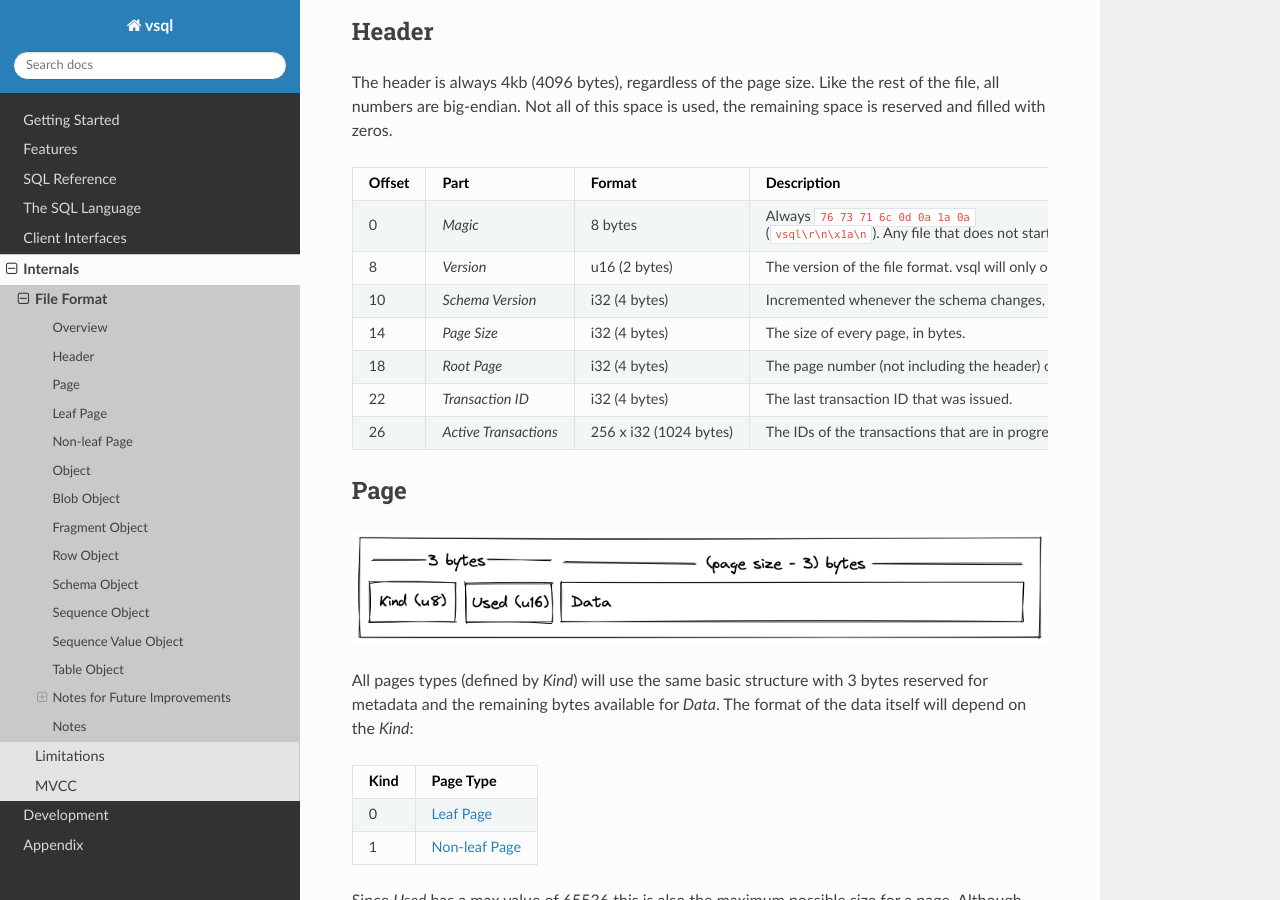
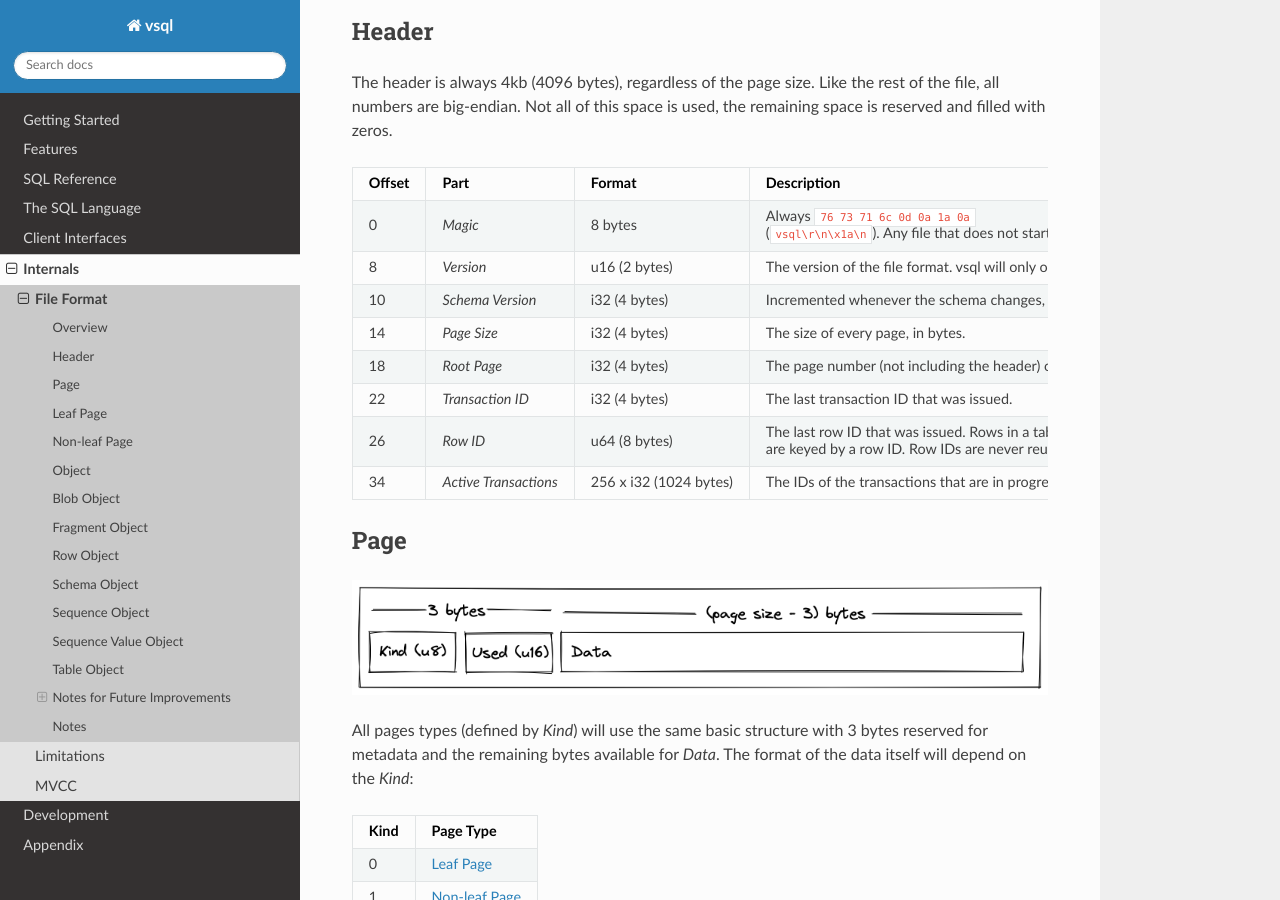
Before and after one commit to elliotchance/vsql, a Sphinx documentation site: the page built from docs/file-format.rst, in a window 1280 px wide and 900 px high, scrolled down 1170 px. Built offline with Sphinx 7.4.7 and the Read the Docs theme 3.1.0, drawn with Linux system fonts in a browser that asks for light colours.

Commit message:
storage: Use a counter in the file header for row IDs
Rows in tables without a PRIMARY KEY were keyed by the current time in
milliseconds, with a 1ms sleep after every insert to avoid collisions. The
last row ID is now kept in the file header and incremented under the write
lock, so IDs stay in insertion order and are never reused, even after a
rollback. This bumps the file format version to 14.

Fixes #44

Co-Authored-By: Claude Opus 5.5 <noreply@anthropic.com>

```diff
--- a/docs/file-format.rst
+++ b/docs/file-format.rst
@@ -49,7 +49,7 @@ remaining space is reserved and filled with zeros.
     - *Version*
     - u16 (2 bytes)
     - The version of the file format. vsql will only open a file with the
-      same version that it writes. The current version is 13.
+      same version that it writes. The current version is 14.
 
   * - 10
     - *Schema Version*
@@ -73,6 +73,12 @@ remaining space is reserved and filled with zeros.
     - The last transaction ID that was issued.
 
   * - 26
+    - *Row ID*
+    - u64 (8 bytes)
+    - The last row ID that was issued. Rows in a table without a ``PRIMARY
+      KEY`` are keyed by a row ID. Row IDs are never reused.
+
+  * - 34
     - *Active Transactions*
     - 256 x i32 (1024 bytes)
     - The IDs of the transactions that are in progress. Unused slots are 0.
```
Also changed, not shown: 5 other files.
